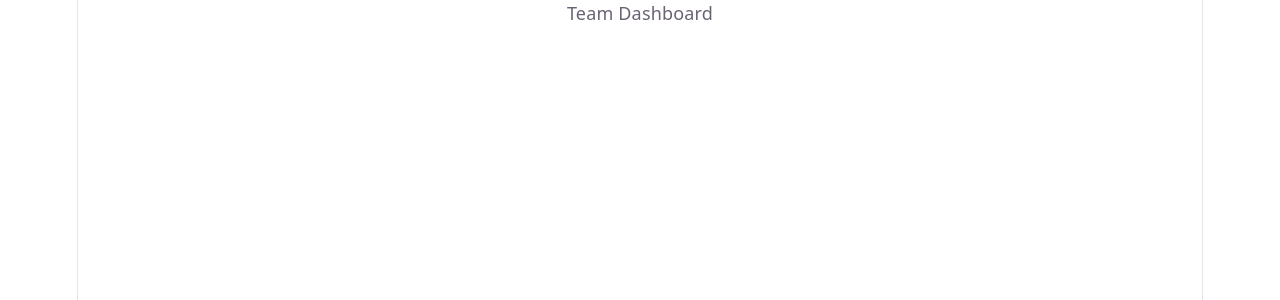
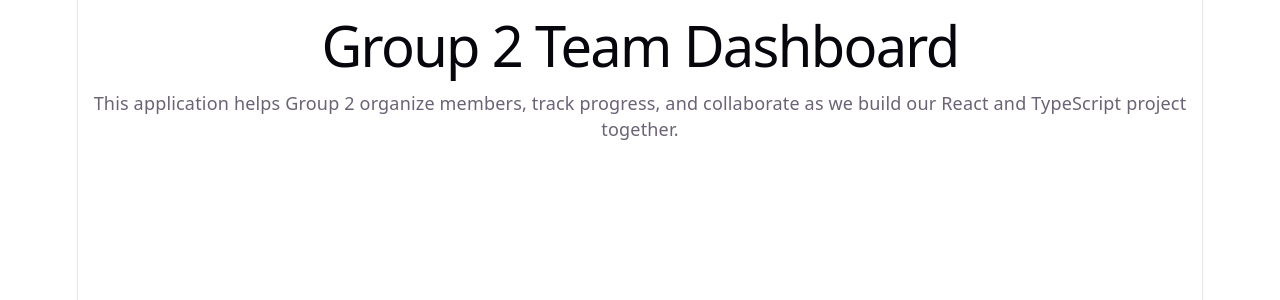
Before and after one commit to masasu-salomon/Coding-Party---GROUP-2, a React (Vite) app in the folder my-app/: page / in a window 1280 px wide. Shown: the top 300 px of the page. Built offline with nearby package versions, Linux system fonts and the light colour scheme.

Commit message:
Add a heading and paragraph that describe the group app.
Author: Salomon Uwimana Masasu

```diff
--- a/my-app/src/TeamDashboard.tsx
+++ b/my-app/src/TeamDashboard.tsx
@@ -2,7 +2,15 @@
 import type { JSX } from 'react'
 
 function TeamDashboard(): JSX.Element {
-  return <div>Team Dashboard</div>
+  return (
+    <section>
+      <h1>Group 2 Team Dashboard</h1>
+      <p>
+        This application helps Group 2 organize members, track progress, and
+        collaborate as we build our React and TypeScript project together.
+      </p>
+    </section>
+  )
 }
 
 export default TeamDashboard
```
